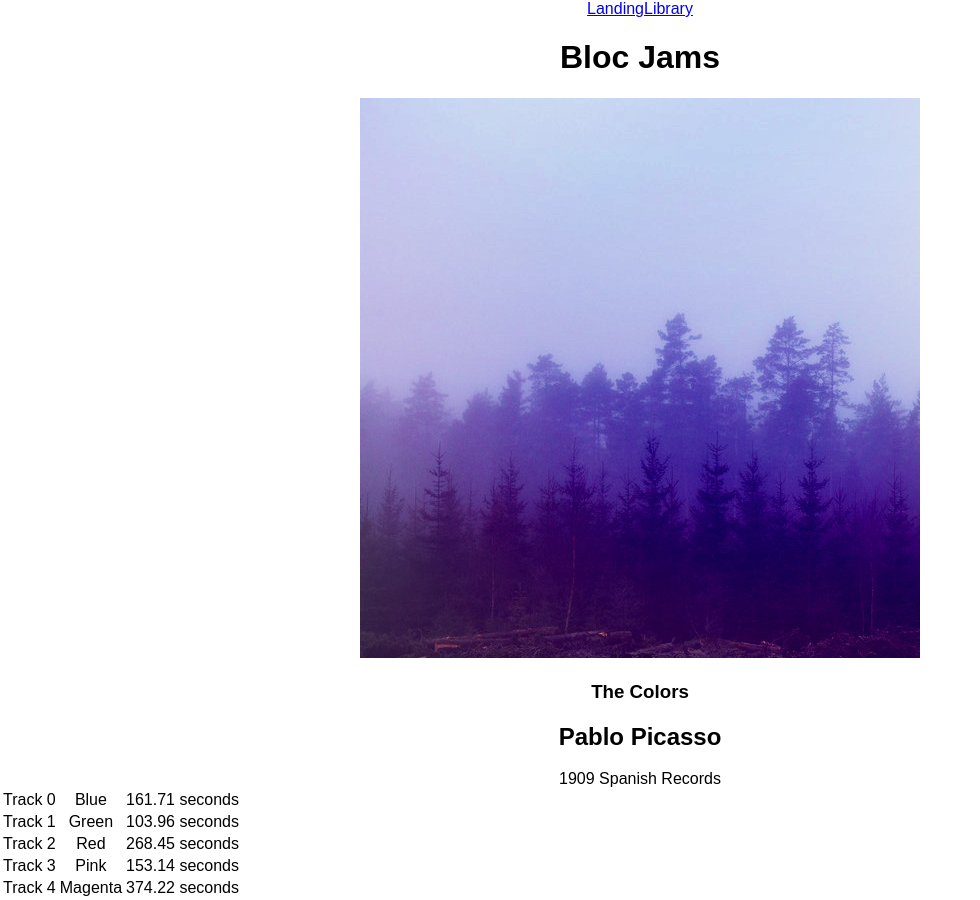
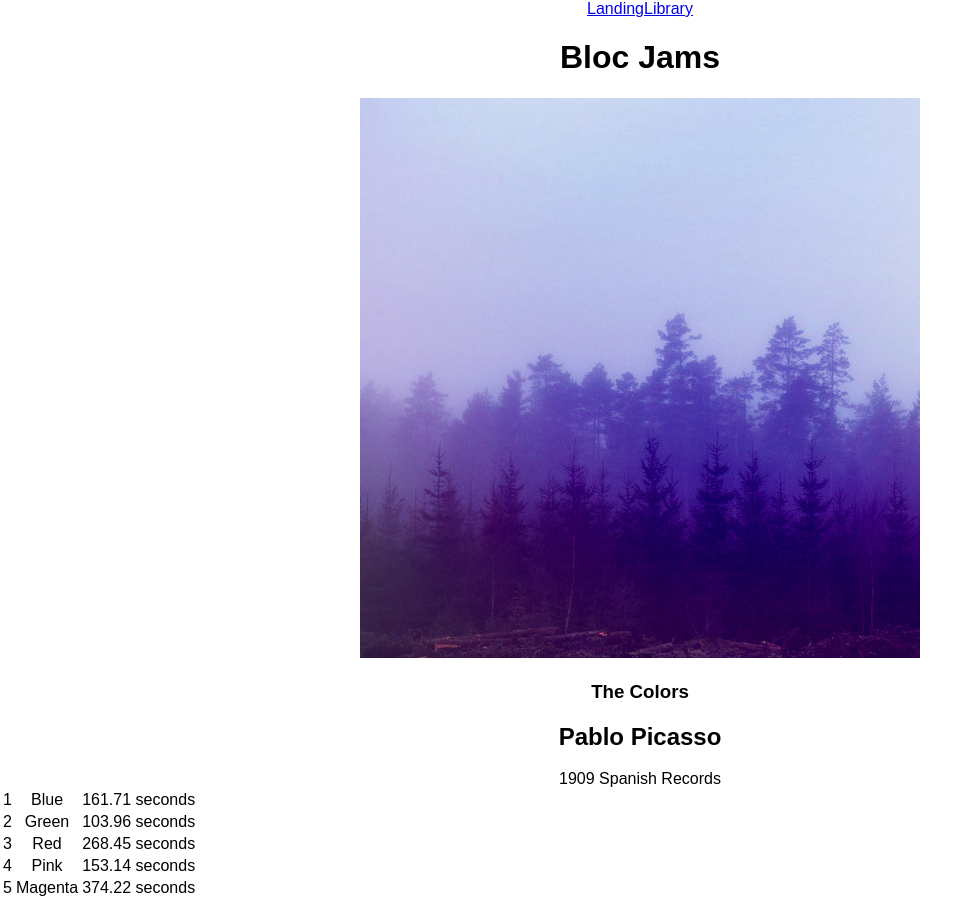
Before and after one commit to carmstrong3/bloc-jams-react, a React (Create React App) app: page /album/the-colors in a window 1280 px wide. Shown: the whole page, without its empty margins (0-980 px from the left). Built offline with nearby package versions, Linux system fonts and the light colour scheme.

Commit message:
Changed logic based on other suggestions. Used one event handler for all song number/play/pause cases

```diff
--- a/src/components/Album.js
+++ b/src/components/Album.js
@@ -12,7 +12,8 @@ class Album extends Component {
 			album: album,
 			currentSong: album.songs[0],
 			isPlaying: false,
-			isPlayVisible: false,
+			hoverSong: null,
+			hoverStatus: false,
 		};
 
 		this.audioElement = document.createElement('audio');
@@ -36,7 +37,6 @@ class Album extends Component {
 
 	handleSongClick(song) {
 		const isSameSong = this.state.currentSong === song;
-		const pauseButton = document.getElementsByClassName('icon ion-md-pause');
 		if (this.state.isPlaying && isSameSong) {
 			this.pause();
 		} else {
@@ -45,33 +45,28 @@ class Album extends Component {
 		}
 	}
 
-	//added this but aren't actually using it as of yet. Just tested to make sure it worked.
-	togglePlayVisible () {
-		this.setState({
-			isPlayVisible: !this.state.isPlayVisible});
-		console.log("working");
+	handleTrack(song, index){
+		if ((this.state.currentSong === song) && (this.state.isPlaying)){
+			return <span className = 'ion-md-pause'></span>
+		}	else if ((this.state.hoverSong === song)){
+			return <span className = 'ion-md-play'></span>
+		}	else {
+			return <span>{`${index+1}`}</span>
+		}
+	}
+
+	showPlay (song) {
+		this.setState({hoverSong: song});
+		this.setState({hoverStatus : true});
+	}
+
+	hidePlay (song) {
+		this.setState({hoverSong : null});
+		this.setState({hoverStatus: false});
 	}
 
 
-
 	render() {
-		var obj = this.state.currentSong;
-		const hideButtonOrNumber = {
-			display: "none"
-		};
-		const showButtonOrNumber = {
-			display: "inline"
-		};
-
-		/*this needs work. I need to make it target just the "current playing" song but when I used this.setState(currentSong.innerHTML: style={hidButtonOrNumber}) as the "true" value return, currentSong was not defined.
-I'm guessing this is because it is on the render side. But when I made the function on the other side, the other variables weren't defined. I'm confused about how to keep the references connected.*/
-		const showOrHideSongNumber = this.state.isPlaying === true ? hideButtonOrNumber : showButtonOrNumber;
-
-		/*Similarly need help making this target just the (song, index) and not the entire list of songs. */
-		const showPlayOnHover = this.state.isPlayVisible === true ? showButtonOrNumber: hideButtonOrNumber;
-
-		/*As this is, it shows up for all when something plays. For all three of these, I need to figure out how to specifically reference songs by index.*/
-		const showPauseOnPlay = this.state.isPlaying === true ? /*testing obj.innerHTML*/ (obj.innerHTML = "style=" + showButtonOrNumber): hideButtonOrNumber ;
 
 		return (
 			<section className="album">
@@ -91,12 +86,10 @@ I'm guessing this is because it is on the render side. But when I made the funct
 					</colgroup>
 					<tbody>
 						{	this.state.album.songs.map( (song, index) =>
-							<tr className="song" key={index} onClick={() => this.handleSongClick(song)} onMouseEnter={() => this.togglePlayVisible(song, index)}>
-		 						<span id="play-button" className="icon ion-md-play" style={showPlayOnHover}></span>
-								<span id="pause-button" className="icon ion-md-pause" style={showPauseOnPlay}></span>
-									<td id="song-number" style={showOrHideSongNumber}>Track {index}</td>
-								<td id="song-title">{song.title}</td>
-								<td id="song-duration">{song.duration} seconds</td>
+							<tr className="song" key={index} onClick={() => this.handleSongClick(song)} onMouseEnter={() => this.showPlay(song, index)} onMouseLeave={() => this.hidePlay(song, index)}>
+		 						<td>{this.handleTrack(song,index)}</td>
+								<td>{song.title}</td>
+								<td>{song.duration} seconds</td>
 							</tr>
 							)
 						}
```
